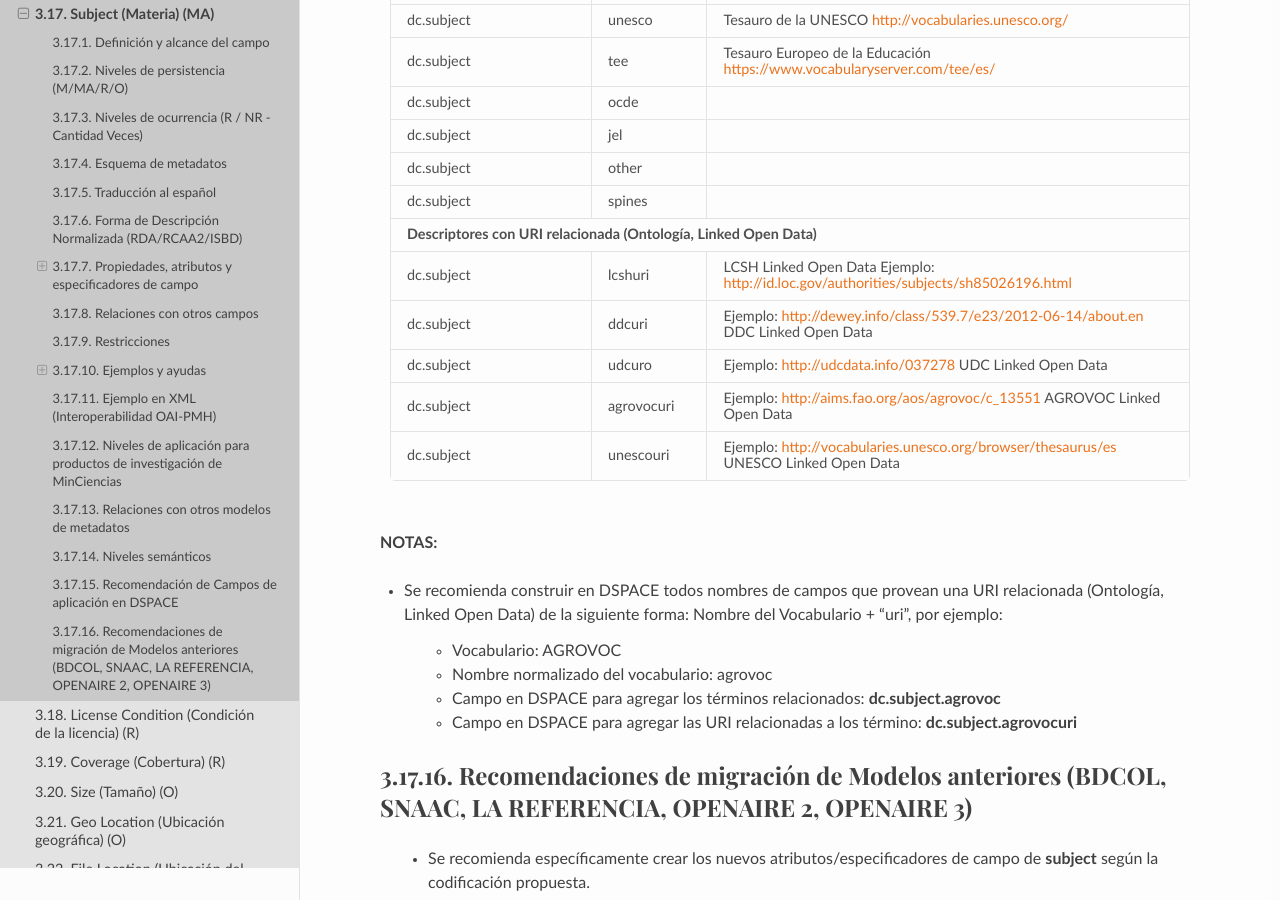
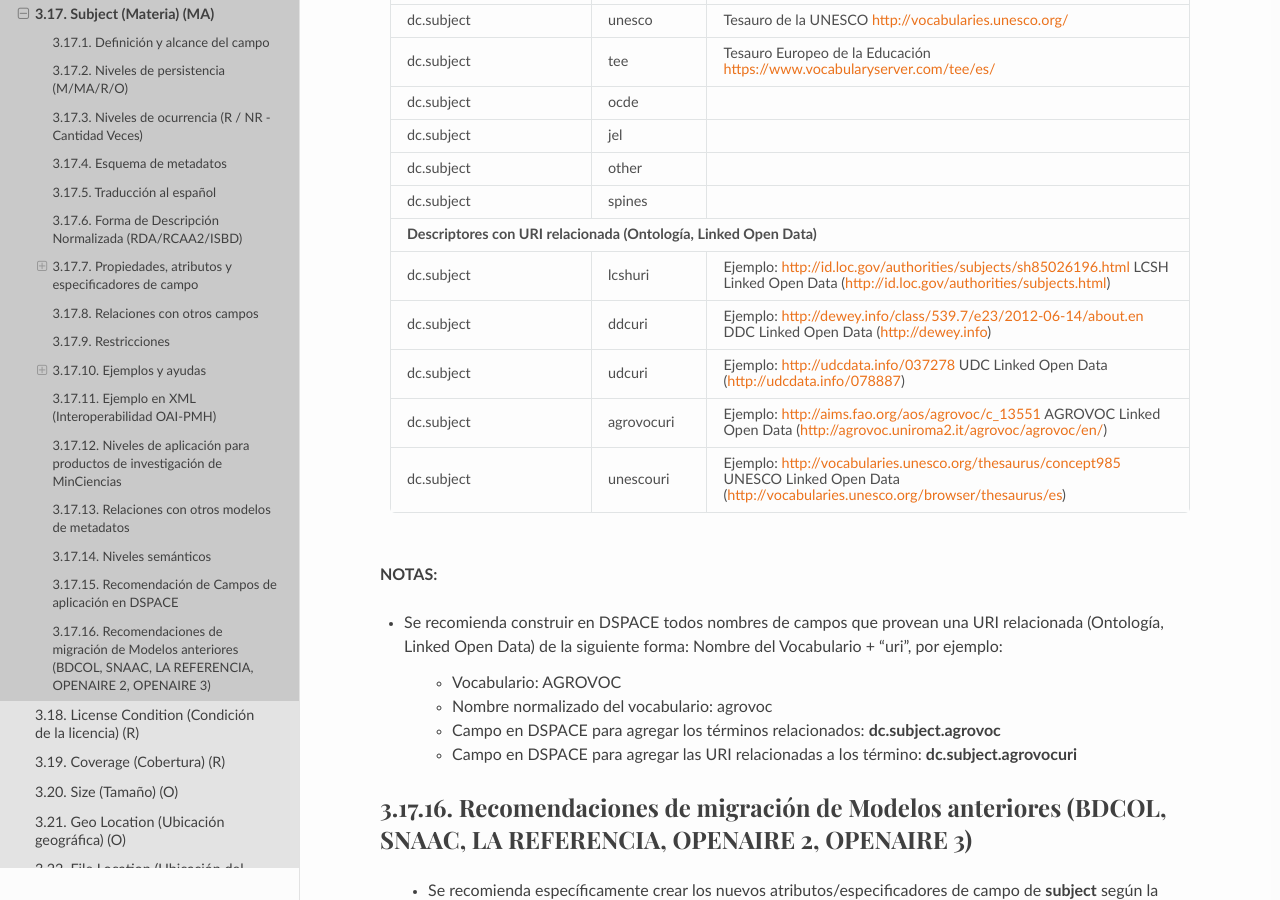
Before and after one commit to rcic/openaire4, a Sphinx documentation site: the page built from docs/field_subject.rst, in a window 1280 px wide and 900 px high, scrolled down 5805 px. Built offline with Sphinx 7.4.7 and the Read the Docs theme 2.0.0, drawn with Linux system fonts in a browser that asks for light colours; some web fonts are replaced; a script that is not in the unit is left out.

Commit message:
Update field_subject.rst

```diff
--- a/docs/field_subject.rst
+++ b/docs/field_subject.rst
@@ -282,20 +282,20 @@ Se recomienda crear/modificar el componente de registro de metadatos (y sus corr
 +--------------------------+-------------------+-----------------------------------------------------------------------------------+
 |              **Descriptores con URI relacionada (Ontología, Linked Open Data)**                                                  |
 +--------------------------+-------------------+-----------------------------------------------------------------------------------+
-| dc.subject               | lcshuri           | LCSH Linked Open Data                                                             |
-|                          |                   | Ejemplo: http://id.loc.gov/authorities/subjects/sh85026196.html                   |
+| dc.subject               | lcshuri           | Ejemplo: http://id.loc.gov/authorities/subjects/sh85026196.html                   |
+|                          |                   | LCSH Linked Open Data (http://id.loc.gov/authorities/subjects.html)               |
 +--------------------------+-------------------+-----------------------------------------------------------------------------------+
 | dc.subject               | ddcuri            | Ejemplo: http://dewey.info/class/539.7/e23/2012-06-14/about.en                    |
-|                          |                   | DDC Linked Open Data                                                              |
+|                          |                   | DDC Linked Open Data  (http://dewey.info)                                         |
 +--------------------------+-------------------+-----------------------------------------------------------------------------------+
-| dc.subject               | udcuro            | Ejemplo: http://udcdata.info/037278                                               |
-|                          |                   | UDC Linked Open Data                                                              |
+| dc.subject               | udcuri            | Ejemplo: http://udcdata.info/037278                                               |
+|                          |                   | UDC Linked Open Data  (http://udcdata.info/078887)                                |
 +--------------------------+-------------------+-----------------------------------------------------------------------------------+
 | dc.subject               | agrovocuri        | Ejemplo: http://aims.fao.org/aos/agrovoc/c_13551                                  |
-|                          |                   | AGROVOC Linked Open Data                                                          |
+|                          |                   | AGROVOC Linked Open Data  (http://agrovoc.uniroma2.it/agrovoc/agrovoc/en/)        |
 +--------------------------+-------------------+-----------------------------------------------------------------------------------+
-| dc.subject               | unescouri         | Ejemplo: http://vocabularies.unesco.org/browser/thesaurus/es                      |
-|                          |                   | UNESCO Linked Open Data                                                           |
+| dc.subject               | unescouri         | Ejemplo: http://vocabularies.unesco.org/thesaurus/concept985                      |
+|                          |                   | UNESCO Linked Open Data (http://vocabularies.unesco.org/browser/thesaurus/es)     |
 +--------------------------+-------------------+-----------------------------------------------------------------------------------+
 
 **NOTAS:**
```
